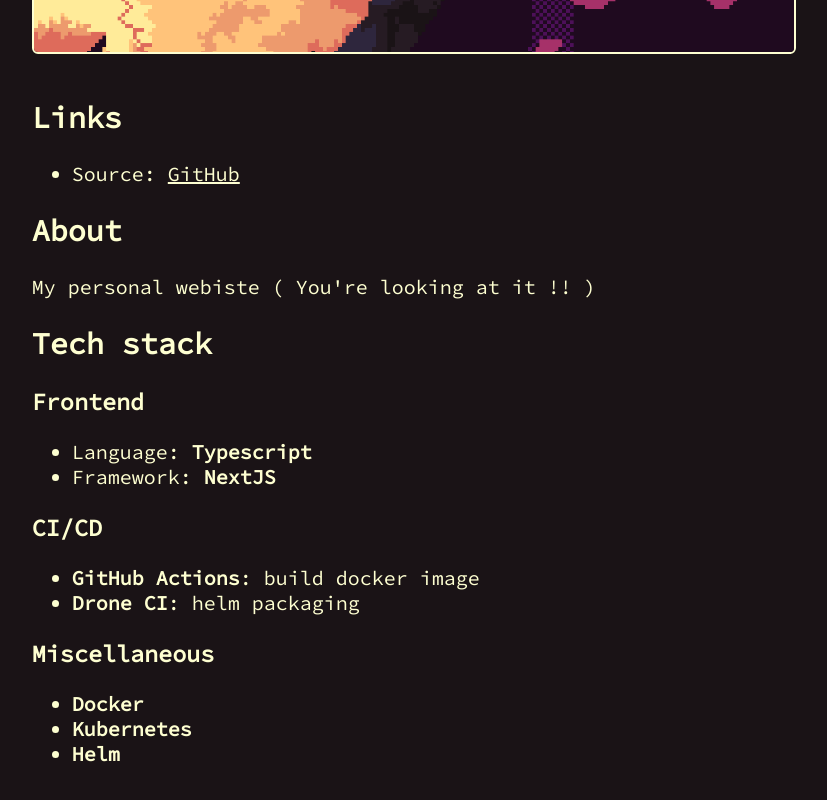
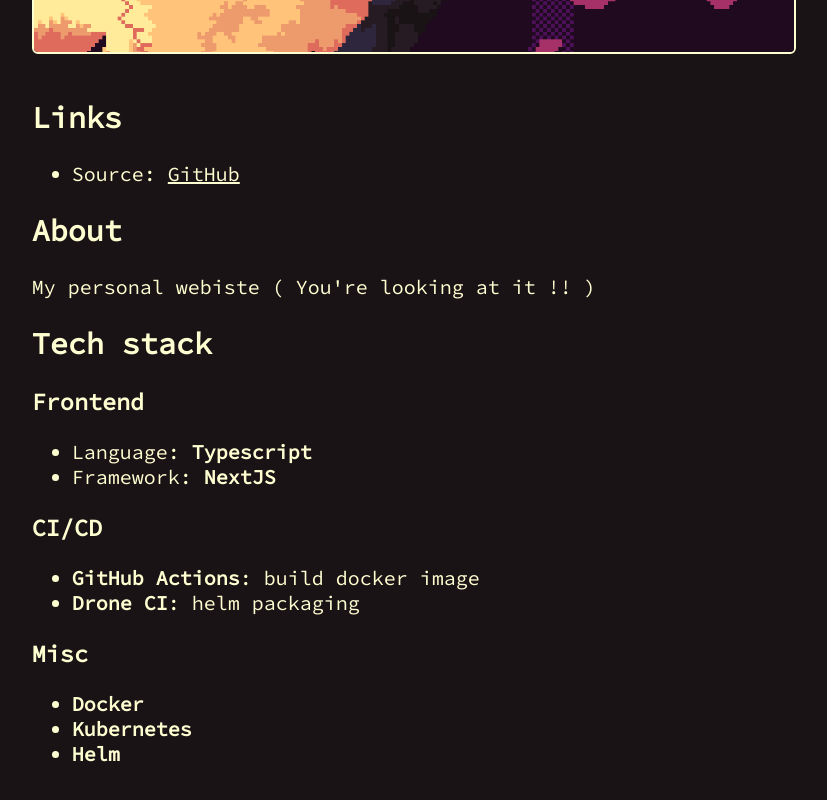
Before and after one commit to AlexFangSW/PersonalWebsite, a Next.js app: page /projects/personal-website in a window 1280 px wide. Shown: the part 374-1174 px from the top of the page, without its empty margins (226-1053 px from the left). Built offline with nearby package versions, Linux system fonts and the light colour scheme.

Commit message:
chore(projects): adjust teck stack misc section

```diff
--- a/src/app/(tabs)/projects/coding-notes/page.tsx
+++ b/src/app/(tabs)/projects/coding-notes/page.tsx
@@ -102,7 +102,7 @@
           <strong>Drone CI</strong>
         </li>
       </ul>
-      <h3>Miscellaneous</h3>
+      <h3>Misc</h3>
       <ul>
         <li>
           <strong>Docker</strong>
--- a/src/app/(tabs)/projects/personal-website/page.tsx
+++ b/src/app/(tabs)/projects/personal-website/page.tsx
@@ -50,7 +50,7 @@
           <strong>Drone CI</strong>: helm packaging
         </li>
       </ul>
-      <h3>Miscellaneous</h3>
+      <h3>Misc</h3>
       <ul>
         <li>
           <strong>Docker</strong>
--- a/src/app/(tabs)/projects/typephoon/page.tsx
+++ b/src/app/(tabs)/projects/typephoon/page.tsx
@@ -146,7 +146,7 @@
           <strong>Drone CI</strong>: helm packaging
         </li>
       </ul>
-      <h3>Miscellaneous</h3>
+      <h3>Misc</h3>
       <ul>
         <li>
           <strong> WebSockets</strong>
```
